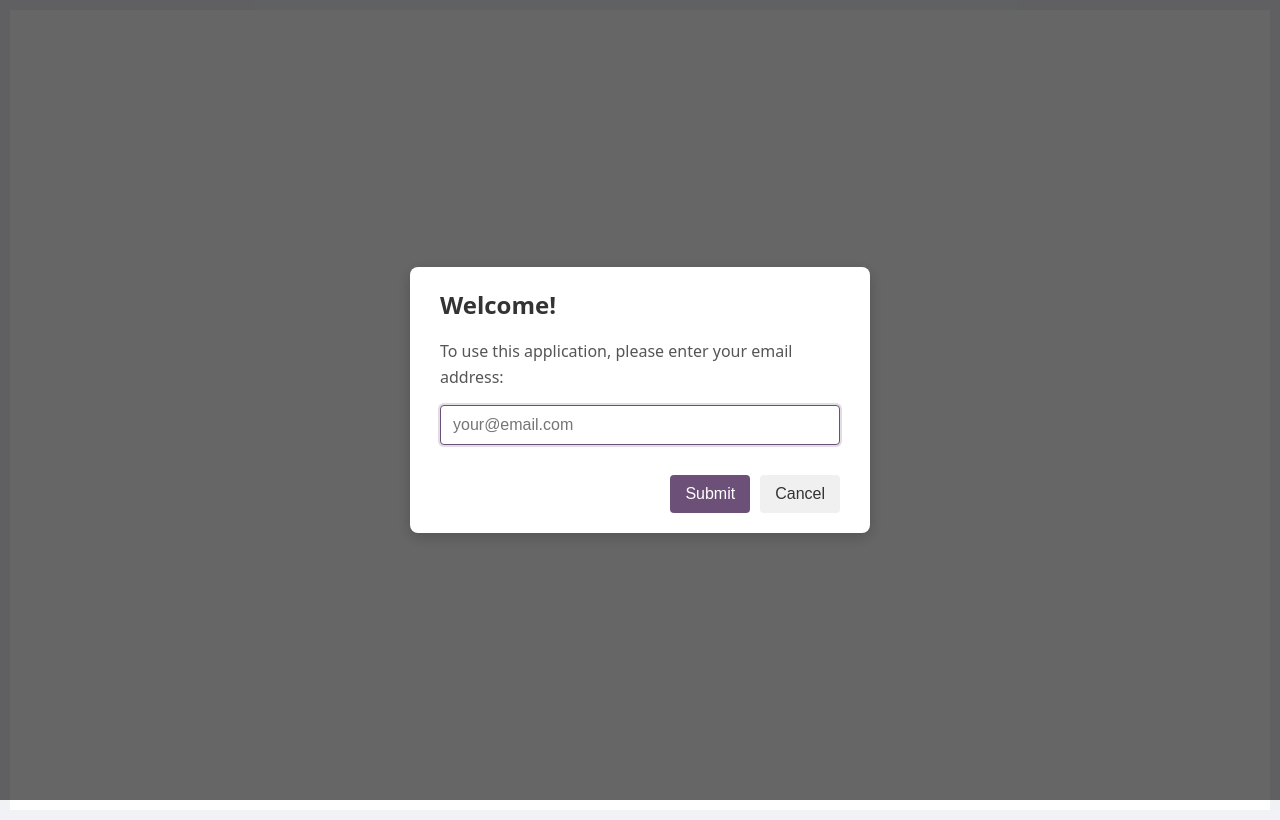
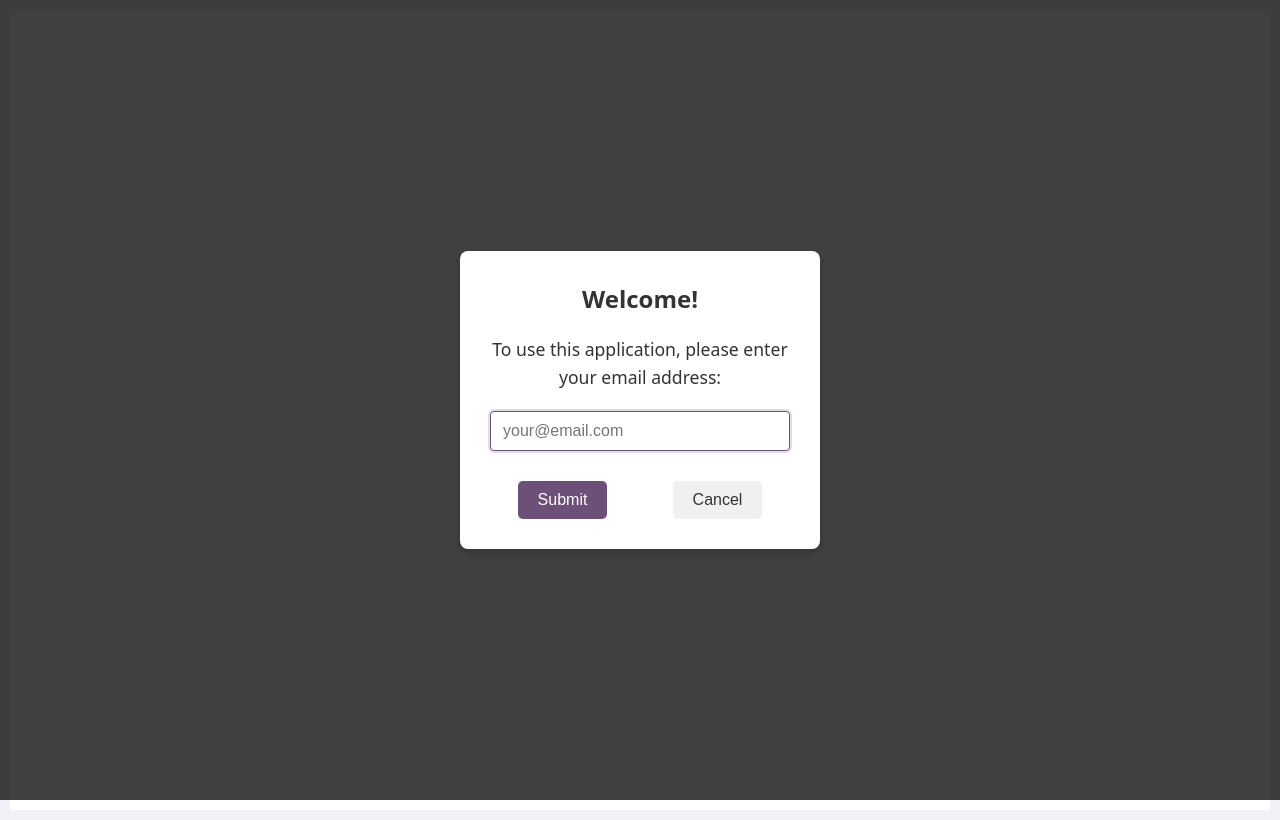
Before and after one commit to jn2002dk/alarmapp, a React (Vite) app: page / in a window 1280 px wide. Built offline with nearby package versions, Linux system fonts and the light colour scheme.

Commit message:
Added confirmation modal

```diff
--- a/src/App.css
+++ b/src/App.css
@@ -82,7 +82,7 @@
   left: 0;
   right: 0;
   bottom: 0;
-  background-color: rgba(0, 0, 0, 0.6);
+  background-color: rgba(0, 0, 0, 0.75);
   display: flex;
   justify-content: center;
   align-items: center;
@@ -90,13 +90,13 @@
 }
 
 .modal-content {
-  background-color: #fff;
-  padding: 20px 30px;
+  background-color: white;
+  padding: 30px;
   border-radius: 8px;
-  box-shadow: 0 4px 15px rgba(0, 0, 0, 0.2);
-  width: 90%;
-  max-width: 400px;
-  text-align: left;
+  box-shadow: 0 4px 10px rgba(0, 0, 0, 0.2);
+  text-align: center;
+  max-width: 80%;
+  width: 300px; /* Or a specific width */
 }
 
 .modal-content h2 {
@@ -107,9 +107,9 @@
 }
 
 .modal-content p {
-  margin-bottom: 15px;
-  color: #555;
-  font-size: 1em;
+  margin-bottom: 20px;
+  font-size: 1.1em;
+  color: #333;
   line-height: 1.6;
 }
 
@@ -137,19 +137,19 @@
 }
 
 .modal-actions {
+  display: flex;
+  justify-content: space-around;
   margin-top: 20px;
-  display: flex;
-  justify-content: flex-end;
   gap: 10px;
 }
 
 .modal-button {
-  padding: 10px 15px;
+  padding: 10px 20px;
   border: none;
-  border-radius: 4px;
+  border-radius: 5px;
   font-size: 1em;
   cursor: pointer;
-  transition: background-color 0.2s ease;
+  transition: background-color 0.2s ease-in-out;
 }
 
 .modal-button.submit {
@@ -161,6 +161,24 @@
   background-color: #584060; /* Darker theme color */
 }
 
+.modal-button.confirm {
+  background-color: #4CAF50; /* Green */
+  color: white;
+}
+
+.modal-button.confirm:hover {
+  background-color: #45a049;
+}
+
+.modal-button.cancel {
+  background-color: #f44336; /* Red */
+  color: white;
+}
+
+.modal-button.cancel:hover {
+  background-color: #da190b;
+}
+
 .modal-button.cancel {
   background-color: #f0f0f0;
   color: #333;
--- a/src/App.jsx
+++ b/src/App.jsx
@@ -2,6 +2,7 @@ import { useState, useEffect } from 'react';
 import './App.css';
 import appLogo from './assets/logo.png';
 import EmailPromptModal from './EmailPromptModal'; // Import the modal
+import ConfirmationModal from './ConfirmationModal'; // Import the confirmation modal
 
 // Simple email validation regex
 const EMAIL_REGEX = /\S+@\S+\.\S+/;
@@ -13,6 +14,9 @@ function App() {
   const [isLoading, setIsLoading] = useState(true);
   const [isAccessDenied, setIsAccessDenied] = useState(false);
   const [isEmailModalOpen, setIsEmailModalOpen] = useState(false); // State for modal visibility
+  const [isConfirmationModalOpen, setIsConfirmationModalOpen] = useState(false); // State for confirmation modal visibility
+  const [confirmationModalMessage, setConfirmationModalMessage] = useState(''); // Message for confirmation modal
+  const [currentButtonAction, setCurrentButtonAction] = useState(null); // Current button action for confirmation modal
 
   useEffect(() => {
     const initializeUser = () => {
@@ -73,23 +77,29 @@ function App() {
   };
 
   const buttons = [
-    { id: 1, label: 'Button 1' },
-    { id: 2, label: 'Button 2' },
-    { id: 3, label: 'Button 3' },
-    { id: 4, label: 'Button 4' },
-    { id: 5, label: 'Button 5' },
-    { id: 6, label: 'Button 6' },
+    { id: 1, label: 'Hovedbygning' },
+    { id: 2, label: 'MEB' },
+    { id: 3, label: 'GSB' },
+    { id: 4, label: 'Anneks' },
+    { id: 5, label: 'Musik' },
+    { id: 6, label: 'New gym' },
   ];
 
-  const handleButtonClick = async (buttonLabel) => {
-    if (userId && userEmail && !isAccessDenied) {
+  const handleButtonClick = (buttonLabel) => {
+    if (!userId || !userEmail) {
+      console.error('User ID or email not found.');
+      return;
+    }
+
+    setConfirmationModalMessage(`Are you sure you want to activate ${buttonLabel}?`);
+    setCurrentButtonAction(() => async () => {
+      console.log(`Button ${buttonLabel} pressed. Sending data...`);
       const eventData = {
         userId,
         userEmail: userEmail,
         button: buttonLabel,
         timestamp: new Date().toISOString(),
       };
-      console.log(`Button Clicked: ${buttonLabel}, User ID: ${userId}, User Email: ${userEmail}`);
 
       try {
         const response = await fetch('/api/trackEvent', {
@@ -106,9 +116,21 @@ function App() {
       } catch (error) {
         console.error('Error sending tracking data:', error);
       }
-    } else {
-      console.log('User ID, Email not available, or access denied. Cannot track event.');
+      setIsConfirmationModalOpen(false);
+    });
+    setIsConfirmationModalOpen(true);
+  };
+
+  const handleConfirm = () => {
+    if (currentButtonAction) {
+      currentButtonAction();
     }
+  };
+
+  const handleCancel = () => {
+    setIsConfirmationModalOpen(false);
+    setCurrentButtonAction(null);
+    console.log('Action cancelled.');
   };
 
   if (isLoading && !isEmailModalOpen) { // Show loading only if modal is not also trying to open
@@ -150,6 +172,12 @@ function App() {
           </button>
         ))}
       </div>
+      <ConfirmationModal
+        isOpen={isConfirmationModalOpen}
+        message={confirmationModalMessage}
+        onConfirm={handleConfirm}
+        onCancel={handleCancel}
+      />
     </div>
   );
 }
--- /dev/null
+++ b/src/ConfirmationModal.jsx
@@ -0,0 +1,22 @@
+import React from 'react';
+import './App.css'; // Assuming styles will be added to App.css
+
+function ConfirmationModal({ isOpen, message, onConfirm, onCancel }) {
+  if (!isOpen) {
+    return null;
+  }
+
+  return (
+    <div className="modal-overlay">
+      <div className="modal-content">
+        <p>{message}</p>
+        <div className="modal-actions">
+          <button onClick={onConfirm} className="modal-button confirm">Confirm</button>
+          <button onClick={onCancel} className="modal-button cancel">Cancel</button>
+        </div>
+      </div>
+    </div>
+  );
+}
+
+export default ConfirmationModal;
```
